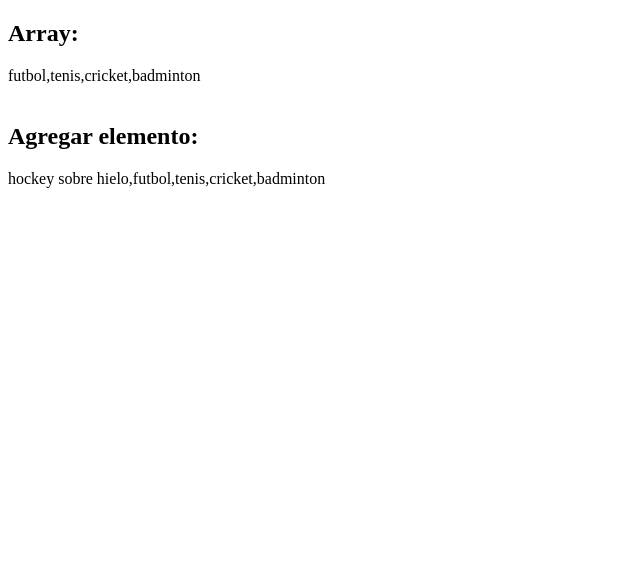
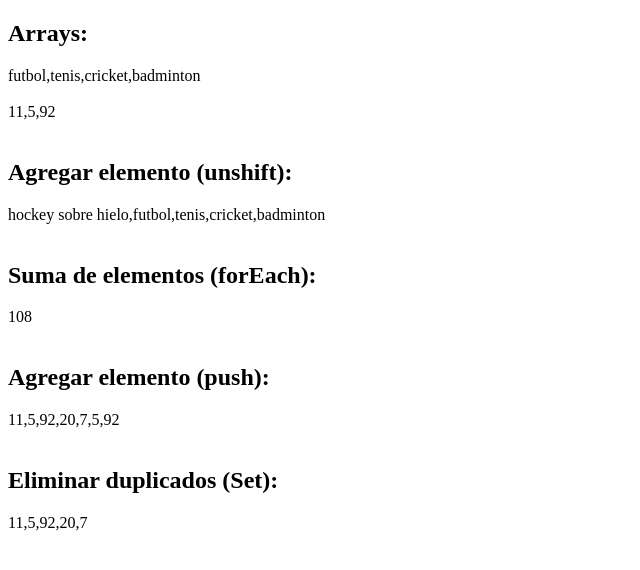
Before and after one commit to SergiNMG/fpmislata-DAW2, a plain HTML site: page Entorno cliente/UD7/arrayEjemplo.html in a window 1280 px wide. Shown: the whole page, without its empty margins (0-640 px from the left). Drawn offline with Linux system fonts and the light colour scheme.

Commit message:
Arrays ej implemented

```diff
--- a/Entorno cliente/UD7/arrayEjemplo.html
+++ b/Entorno cliente/UD7/arrayEjemplo.html
@@ -9,27 +9,63 @@
 
 <body>
     <section>
-        <h1>Array:</h1>
+        <h1>Arrays:</h1>
         <div id="array"></div>
+        <br>
+        <div id="arrayNums"></div>
         <br>
     </section>
     <section>
-        <h1>Agregar elemento:</h1>
+        <h1>Agregar elemento (unshift):</h1>
         <div id="arrayPush"></div>
         <br>
     </section>
-
+    <section>
+        <h1>Suma de elementos (forEach):</h1>
+        <div id="suma"></div>
+        <br>
+    </section>
+    <section>
+        <h1>Agregar elemento (push):</h1>
+        <div id="numPush"></div>
+        <br>
+    </section>
+    <section>
+        <h1>Eliminar duplicados (Set):</h1>
+        <div id="delete"></div>
+        <br>
+    </section>
 
 </body>
 <script>
     "use strict"
     function generarArray() {
         let deportes = ["futbol", "tenis", "cricket", "badminton"];
+        let numeros = [11, 5, 92];
+
+        document.getElementById("arrayNums").innerHTML = numeros;
         document.getElementById("array").innerHTML = deportes;
 
         let deportes2 = deportes;
         deportes2.unshift("hockey sobre hielo");
         document.getElementById("arrayPush").innerHTML = deportes2;
+
+        let sum = 0;
+        numeros.forEach(suma)
+
+        function suma(numeros){
+            sum += numeros;
+        }
+
+        document.getElementById("suma").innerHTML = sum;
+
+        numeros.push(20, 7, 5, 92);
+        document.getElementById("numPush").innerHTML = numeros;
+
+        let numerosUnique = new Set(numeros);
+        const result = [...numerosUnique];
+        document.getElementById("delete").innerHTML = result;
+
     }
 
     generarArray();
```
